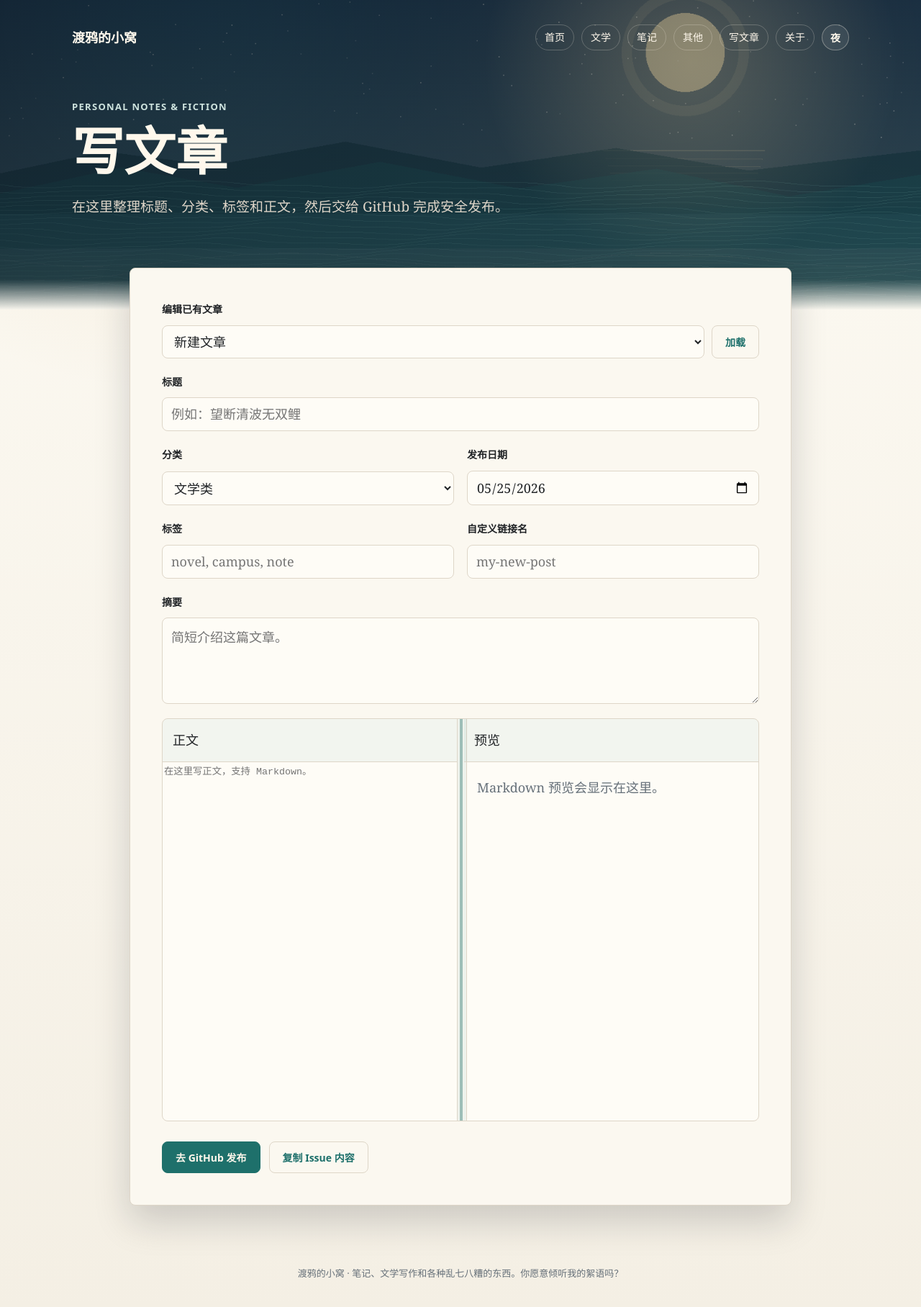
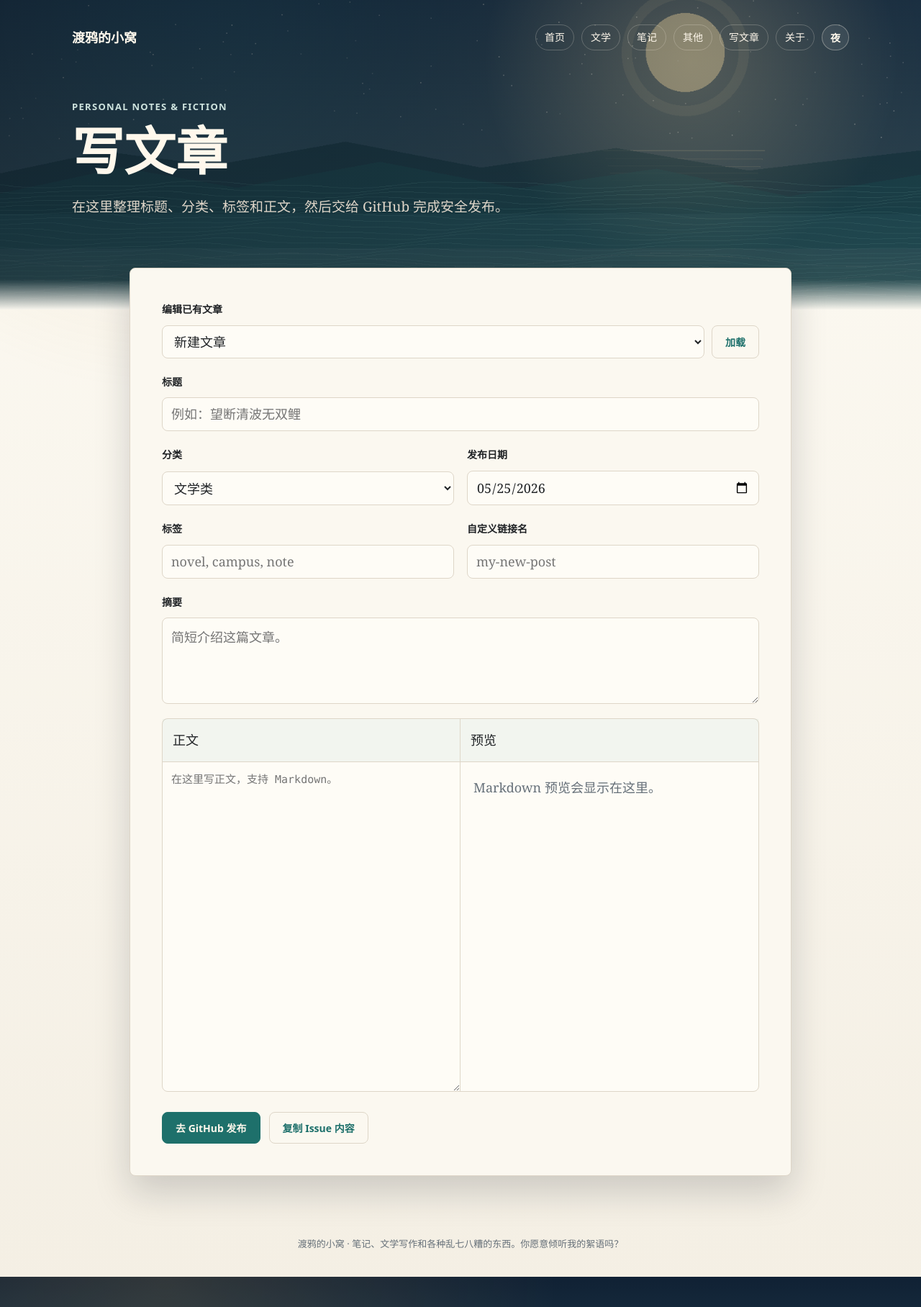
Before and after one commit to duyaOmega/duyaomega.github.io, a Jekyll site: the page built from write.md, in a window 1280 px wide. Shown: the whole page at 72% size. Built offline with Jekyll 4.4.1, drawn with Linux system fonts in a browser that asks for light colours.

Commit message:
Simplify writer editor layout

```diff
--- a/_layouts/default.html
+++ b/_layouts/default.html
@@ -11,7 +11,7 @@
       {%- endif -%}
     </title>
     <meta name="description" content="{{ page.excerpt | default: site.description | strip_html | normalize_whitespace | escape }}">
-    <link rel="stylesheet" href="{{ '/assets/css/site.css?v=20260524b' | relative_url }}">
+    <link rel="stylesheet" href="{{ '/assets/css/site.css?v=20260525a' | relative_url }}">
     <script>
       (() => {
         const saved = localStorage.getItem("blog-theme");
--- a/assets/css/site.css
+++ b/assets/css/site.css
@@ -54,11 +54,6 @@
   font-size: 18px;
   line-height: 1.9;
   letter-spacing: 0;
-}
-
-body.is-resizing-editor {
-  cursor: col-resize;
-  user-select: none;
 }
 
 a {
@@ -551,13 +546,6 @@
   padding: 12px;
 }
 
-.writer-field #post-body {
-  resize: none !important;
-  min-height: 420px;
-  font-family: "SFMono-Regular", Consolas, "Liberation Mono", monospace;
-  font-size: 15px;
-}
-
 .writer-load-row {
   display: grid;
   grid-template-columns: minmax(0, 1fr) auto;
@@ -565,19 +553,17 @@
 }
 
 .writer-editor {
-  --editor-left: 50%;
   display: grid;
-  grid-template-columns: minmax(260px, 1fr) 10px minmax(260px, 1fr);
-  min-height: 560px;
+  grid-template-columns: minmax(0, 1fr) minmax(0, 1fr);
   border: 1px solid var(--line);
   border-radius: 8px;
-  overflow: hidden;
+  overflow: visible;
   background: var(--field);
 }
 
 .writer-pane {
   display: grid;
-  grid-template-rows: auto minmax(0, 1fr);
+  grid-template-rows: auto auto;
   min-width: 0;
 }
 
@@ -588,35 +574,33 @@
 }
 
 .writer-pane textarea {
-  resize: none;
-  height: 100%;
-  min-height: 0;
   border: 0;
   border-radius: 0;
   background: transparent;
 }
 
-.writer-resizer {
-  width: 10px;
-  border: 0;
-  border-left: 1px solid var(--line);
-  border-right: 1px solid var(--line);
-  background:
-    linear-gradient(90deg, transparent 0 3px, rgba(60, 128, 120, 0.46) 3px 7px, transparent 7px 100%),
-    rgba(60, 128, 120, 0.08);
-  cursor: col-resize;
+#post-body {
+  display: block;
+  width: 100%;
+  min-height: 360px;
+  max-height: 78vh;
+  padding: 12px;
+  resize: vertical;
+  color: var(--field-ink);
+  font-family: "SFMono-Regular", Consolas, "Liberation Mono", monospace;
+  font-size: 15px;
+  line-height: 1.6;
 }
 
-.writer-resizer:hover,
-.writer-resizer:focus {
-  background:
-    linear-gradient(90deg, transparent 0 3px, rgba(169, 71, 50, 0.72) 3px 7px, transparent 7px 100%),
-    rgba(169, 71, 50, 0.1);
-  outline: 0;
+.writer-source-pane {
+  border-right: 1px solid var(--line);
 }
 
 .writer-preview {
   overflow: auto;
+  height: var(--writer-body-height, 492px);
+  min-height: 360px;
+  max-height: 78vh;
   padding: 18px;
   background: transparent;
 }
@@ -787,15 +771,14 @@
   .writer-editor {
     display: grid;
     grid-template-columns: 1fr;
+  }
+
+  .writer-pane {
     min-height: 0;
   }
 
-  .writer-resizer {
-    display: none;
-  }
-
-  .writer-pane {
-    min-height: 360px;
+  .writer-source-pane {
+    border-right: 0;
   }
 
   .writer-preview-pane {
--- a/assets/js/write.js
+++ b/assets/js/write.js
@@ -3,11 +3,11 @@
   const bodyInput = document.querySelector("#post-body");
   const preview = document.querySelector("#post-preview");
   const editor = document.querySelector("#writer-editor");
-  const resizer = document.querySelector("#writer-resizer");
   const existingPostSelect = document.querySelector("#existing-post");
   const loadExistingButton = document.querySelector("#load-existing-post");
   const copyButton = document.querySelector("#copy-issue-body");
   const status = document.querySelector("#writer-status");
+  let previewHeightObserver;
 
   if (!form) {
     return;
@@ -18,7 +18,7 @@
 
   setDefaultDate();
   populateExistingPosts();
-  setupResizableEditor();
+  syncPreviewHeight();
   updatePreview();
 
   bodyInput?.addEventListener("input", updatePreview);
@@ -420,56 +420,28 @@
       .replace(/\.md$/, "");
   }
 
-  function setupResizableEditor() {
-    if (!editor || !resizer) {
+  function syncPreviewHeight() {
+    if (!editor || !bodyInput) {
       return;
     }
 
-    const saved = localStorage.getItem("writer-split");
+    const applyHeight = () => {
+      editor.style.setProperty("--writer-body-height", `${bodyInput.offsetHeight}px`);
+    };
 
-    if (saved) {
-      applySplit(Number(saved));
+    applyHeight();
+
+    if (window.ResizeObserver) {
+      previewHeightObserver?.disconnect();
+      const observer = new ResizeObserver(applyHeight);
+      observer.observe(bodyInput);
+      previewHeightObserver = observer;
+      return;
     }
 
-    const move = (clientX) => {
-      const rect = editor.getBoundingClientRect();
-      const percent = ((clientX - rect.left) / rect.width) * 100;
-      const clamped = Math.min(72, Math.max(28, percent));
-      applySplit(clamped);
-      localStorage.setItem("writer-split", clamped.toFixed(1));
-    };
-
-    const stopDrag = () => {
-      document.body.classList.remove("is-resizing-editor");
-    };
-
-    resizer.addEventListener("pointerdown", (event) => {
-      event.preventDefault();
-      resizer.setPointerCapture(event.pointerId);
-      document.body.classList.add("is-resizing-editor");
-
-      const onMove = (moveEvent) => move(moveEvent.clientX);
-      const onUp = () => {
-        resizer.removeEventListener("pointermove", onMove);
-        resizer.removeEventListener("pointerup", onUp);
-        resizer.removeEventListener("pointercancel", onUp);
-        stopDrag();
-      };
-
-      resizer.addEventListener("pointermove", onMove);
-      resizer.addEventListener("pointerup", onUp);
-      resizer.addEventListener("pointercancel", onUp);
-    });
-
-    function applySplit(leftPercent) {
-      if (!Number.isFinite(leftPercent)) {
-        return;
-      }
-
-      const left = Math.min(72, Math.max(28, leftPercent));
-      const right = 100 - left;
-      editor.style.gridTemplateColumns = `minmax(220px, ${left}fr) 10px minmax(220px, ${right}fr)`;
-    }
+    window.addEventListener("resize", applyHeight);
+    bodyInput.addEventListener("mouseup", applyHeight);
+    bodyInput.addEventListener("keyup", applyHeight);
   }
 
   function typesetMath(element) {
--- a/write.md
+++ b/write.md
@@ -60,10 +60,8 @@
     <div class="writer-editor" id="writer-editor">
       <div class="writer-pane writer-source-pane">
         <label for="post-body">正文</label>
-        <textarea id="post-body" name="body" placeholder="在这里写正文，支持 Markdown。" required></textarea>
+        <textarea id="post-body" name="body" rows="18" placeholder="在这里写正文，支持 Markdown。" required></textarea>
       </div>
-
-      <button class="writer-resizer" type="button" id="writer-resizer" aria-label="拖动调整编辑和预览宽度"></button>
 
       <div class="writer-pane writer-preview-pane">
         <label for="post-preview">预览</label>
@@ -79,4 +77,4 @@
   </form>
 </section>
 
-<script src="{{ '/assets/js/write.js?v=20260524b' | relative_url }}"></script>
+<script src="{{ '/assets/js/write.js?v=20260525a' | relative_url }}"></script>
```
